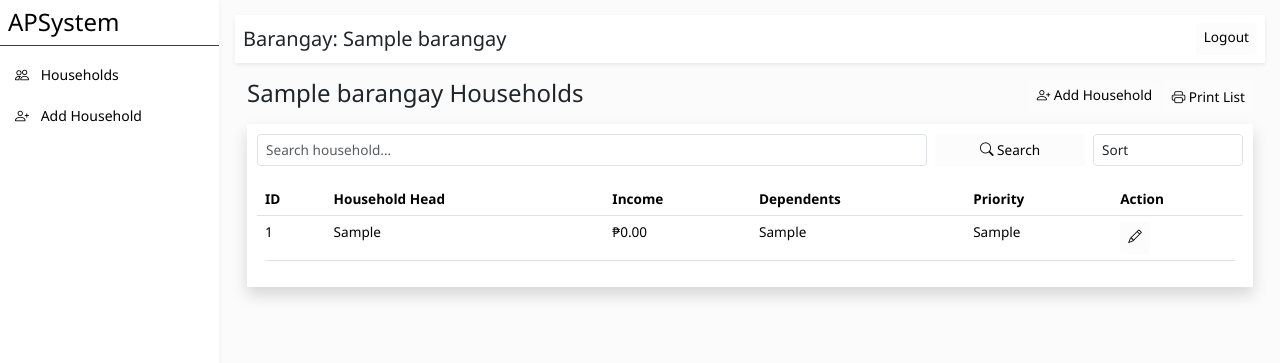
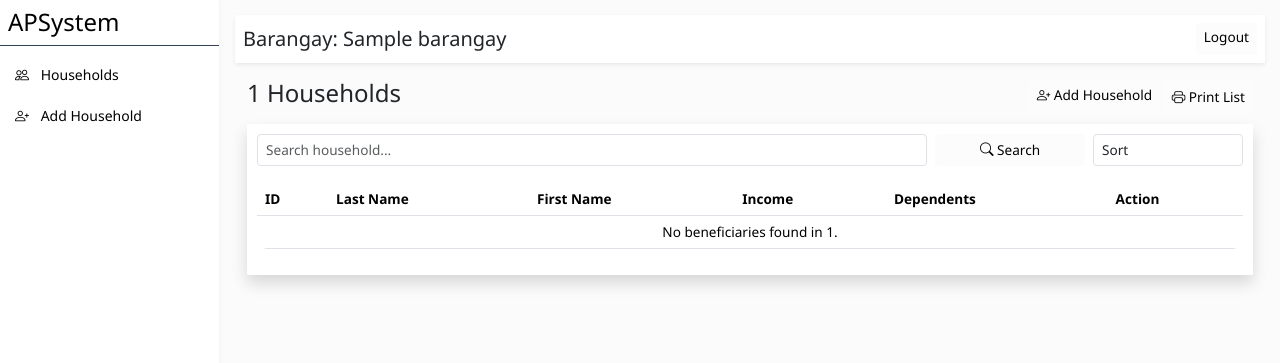
Before and after one commit to orthodoxprogrammers/AASP-MAIN, a PHP site: page /barangay/barangay_households.php in a window 1280 px wide. Shown: the top 363 px of the page. Run offline with PHP 8.4, Linux system fonts and the light colour scheme; a user stored in the database is signed in; data comes from the database, SQL or seed files in the repository; tables that the repository leaves empty or names only in its code hold one stand-in row (values such as "Sample post").

Commit message:
Initial Commit

```diff
--- a/barangay/barangay_household_table.php
+++ b/barangay/barangay_household_table.php
@@ -1,15 +1,16 @@
 <?php
 if (session_status() === PHP_SESSION_NONE) session_start();
-
 include __DIR__ . '/../config/db.php';
 
 // Only Barangay users
-if (!isset($_SESSION['id']) || $_SESSION['role'] !== 'Barangay') {
-    exit("Access denied");
+if (!isset($_SESSION['user_id']) || $_SESSION['role'] !== 'Barangay') {
+    header("Location: ../login.php");
+    exit;
 }
 
-$barangay_id = $_SESSION['barangay_id'] ?? 0;
-if (!$barangay_id) exit("Invalid barangay session.");
+// Get the logged-in barangay
+$barangay = $_SESSION['barangay'] ?? '';
+if (!$barangay) exit("Invalid barangay session.");
 
 // Get AJAX params
 $search = trim($_GET['search'] ?? '');
@@ -20,35 +21,33 @@ $limit  = 8;
 $offset = ($page - 1) * $limit;
 
 // Base query
-$sql = "SELECT * FROM households WHERE barangay_id = ?";
-$params = [$barangay_id];
-$types  = "i";
+$sql = "SELECT * FROM beneficiaries WHERE barangay = ?";
+$params = [$barangay];
+$types  = "s"; // string type
 
 // Apply search filter
 if ($search !== '') {
-    $sql .= " AND household_head LIKE ?";
+    $sql .= " AND CONCAT(last_name, ' ', first_name) LIKE ?";
     $params[] = "%$search%";
     $types .= "s";
 }
 
 // Apply sorting
 switch ($sort) {
-    case 'az': $sql .= " ORDER BY household_head ASC"; break;
-    case 'za': $sql .= " ORDER BY household_head DESC"; break;
-    case 'high_priority': $sql .= " ORDER BY FIELD(priority,'High','Medium','Low') ASC"; break;
-    case 'low_priority': $sql .= " ORDER BY FIELD(priority,'Low','Medium','High') ASC"; break;
-    case 'highest_income': $sql .= " ORDER BY income DESC"; break;
-    case 'lowest_income': $sql .= " ORDER BY income ASC"; break;
-    default: $sql .= " ORDER BY id DESC"; break;
+    case 'az': $sql .= " ORDER BY last_name ASC"; break;
+    case 'za': $sql .= " ORDER BY last_name DESC"; break;
+    case 'highest_income': $sql .= " ORDER BY monthly_income DESC"; break;
+    case 'lowest_income': $sql .= " ORDER BY monthly_income ASC"; break;
+    default: $sql .= " ORDER BY beneficiary_id DESC"; break;
 }
 
 // Count total rows for pagination
-$count_sql = "SELECT COUNT(*) FROM households WHERE barangay_id = ?";
-$count_params = [$barangay_id];
-$count_types = "i";
+$count_sql = "SELECT COUNT(*) FROM beneficiaries WHERE barangay = ?";
+$count_params = [$barangay];
+$count_types = "s";
 
 if ($search !== '') {
-    $count_sql .= " AND household_head LIKE ?";
+    $count_sql .= " AND CONCAT(last_name, ' ', first_name) LIKE ?";
     $count_params[] = "%$search%";
     $count_types .= "s";
 }
@@ -79,24 +78,24 @@ $result = $stmt->get_result();
 <thead>
 <tr>
     <th>ID</th>
-    <th>Household Head</th>
+    <th>Last Name</th>
+    <th>First Name</th>
     <th>Income</th>
     <th>Dependents</th>
-    <th>Priority</th>
     <th>Action</th>
 </tr>
 </thead>
 <tbody>
 <?php if ($result->num_rows > 0): ?>
     <?php while ($row = $result->fetch_assoc()): ?>
-    <tr class="household-row" style="cursor:pointer;" onclick="window.location='view_household.php?id=<?= $row['id'] ?>'">
-        <td><?= $row['id'] ?></td>
-        <td><?= htmlspecialchars($row['household_head']) ?></td>
-        <td>₱<?= number_format($row['income'], 2) ?></td>
-        <td><?= $row['family_size'] ?></td>
-        <td><?= $row['priority'] ?></td>
+    <tr class="household-row" style="cursor:pointer;" onclick="window.location='view_household.php?id=<?= $row['beneficiary_id'] ?>'">
+        <td><?= $row['beneficiary_id'] ?></td>
+        <td><?= htmlspecialchars($row['last_name']) ?></td>
+        <td><?= htmlspecialchars($row['first_name']) ?></td>
+        <td>₱<?= number_format($row['monthly_income'], 2) ?></td>
+        <td><?= $row['dependents_count'] ?></td>
         <td onclick="event.stopPropagation();">
-            <a href="edit_household_barangay.php?id=<?= $row['id'] ?>" class="btn btn-warning btn-sm">
+            <a href="edit_household_barangay.php?id=<?= $row['beneficiary_id'] ?>" class="btn btn-warning btn-sm">
                 <i class="bi bi-pencil"></i>
             </a>
         </td>
@@ -104,7 +103,7 @@ $result = $stmt->get_result();
     <?php endwhile; ?>
 <?php else: ?>
 <tr>
-    <td colspan="6" class="text-center">No households found.</td>
+    <td colspan="6" class="text-center">No beneficiaries found in <?= htmlspecialchars($barangay) ?>.</td>
 </tr>
 <?php endif; ?>
 </tbody>
--- a/barangay/barangay_households.php
+++ b/barangay/barangay_households.php
@@ -3,12 +3,12 @@ session_start();
 include __DIR__ . '/../config/db.php';
 
 // Only Barangay users can access
-if (!isset($_SESSION['id']) || $_SESSION['role'] !== 'Barangay') {
+if (!isset($_SESSION['user_id']) || $_SESSION['role'] !== 'Barangay') {
     header("Location: ../login.php");
     exit;
 }
 
-// Get barangay name
+/* Get barangay name
 $barangay_id = $_SESSION['barangay_id'] ?? 0;
 $user_barangay = '';
 
@@ -20,6 +20,9 @@ if ($barangay_id) {
     $stmt->fetch();
     $stmt->close();
 }
+*/
+
+$user_barangay = $_SESSION['barangay'] ?? '';
 ?>
 <!DOCTYPE html>
 <html lang="en">
```
Also changed, not shown: barangay/view_household.php (+31 -34 lines).
